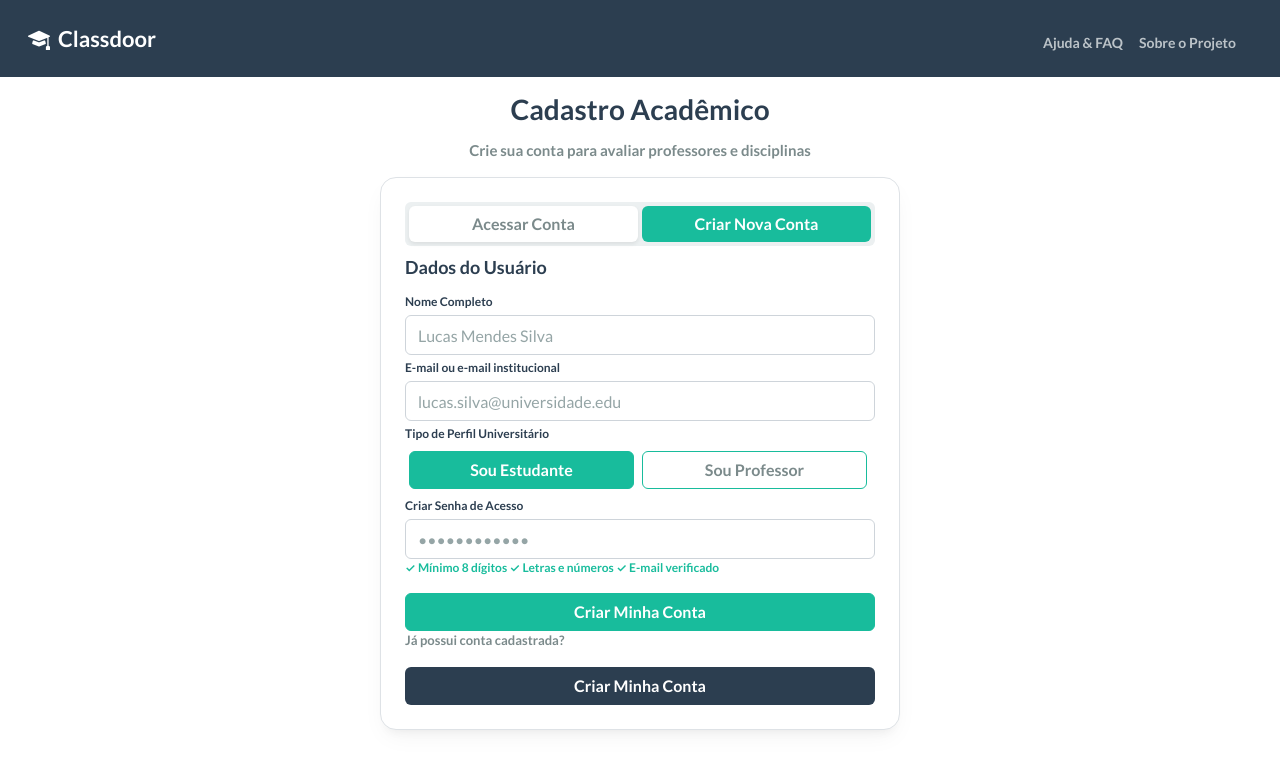
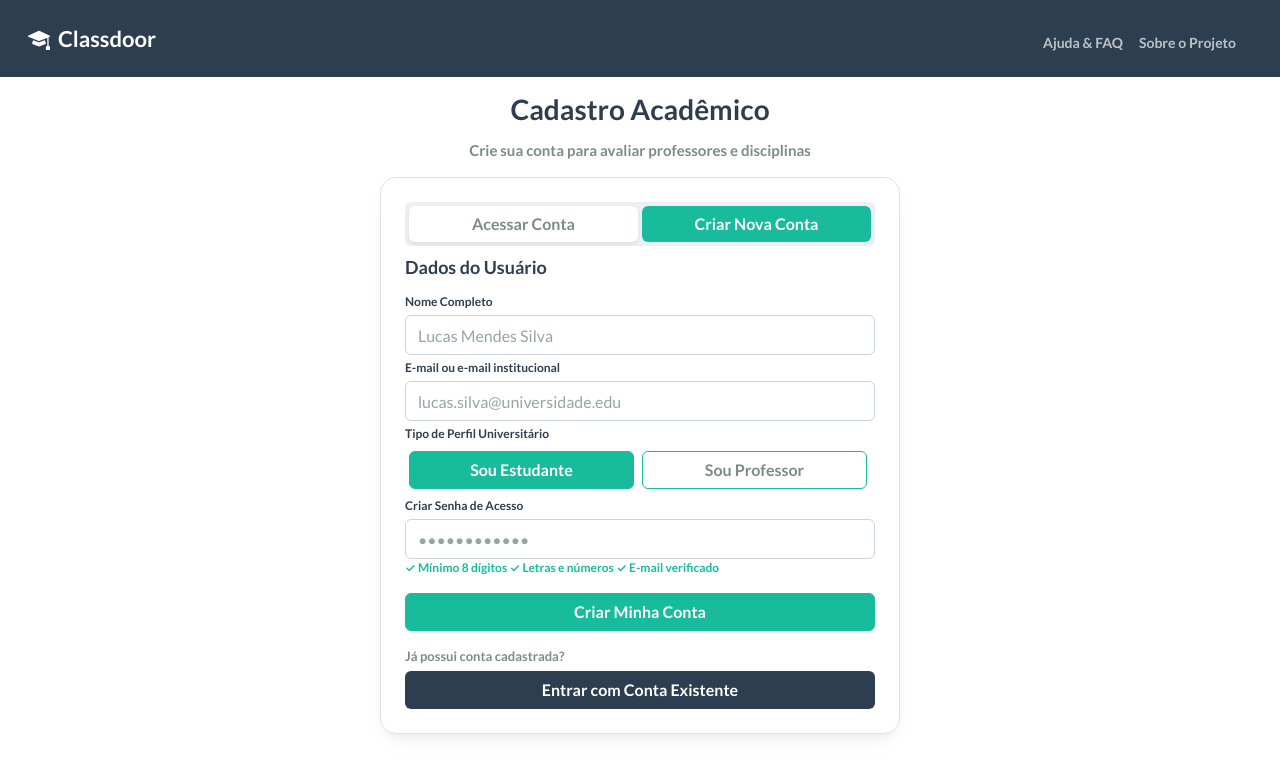
Before and after one commit to Gabriel-Aragao/classdoor-frontend, a React (Vite) app: page / in a window 1280 px wide. Shown: the top 774 px of the page. Built offline with nearby package versions, Linux system fonts and the light colour scheme.

Commit message:
feat: alteração no botão de entrar em conta existente

```diff
--- a/src/features/auth/RegisterPage.jsx
+++ b/src/features/auth/RegisterPage.jsx
@@ -65,10 +65,10 @@ function RegisterPage() {
 							Criar Minha Conta
 						</button>
 
-						<p className="fw-semibold" style={{ fontSize: '13px', color: '#7B8A8B' }}>Já possui conta cadastrada?</p>
+						<p className="fw-semibold mt-3 mb-1" style={{ fontSize: '13px', color: '#7B8A8B' }}>Já possui conta cadastrada?</p>
 
 						<button type="button" className="fw-semibold btn w-100" style={{ backgroundColor: "#2C3E50", color: "white" }}>
-							Criar Minha Conta
+							Entrar com Conta Existente
 						</button>
 					</form>
 				</div>
```
